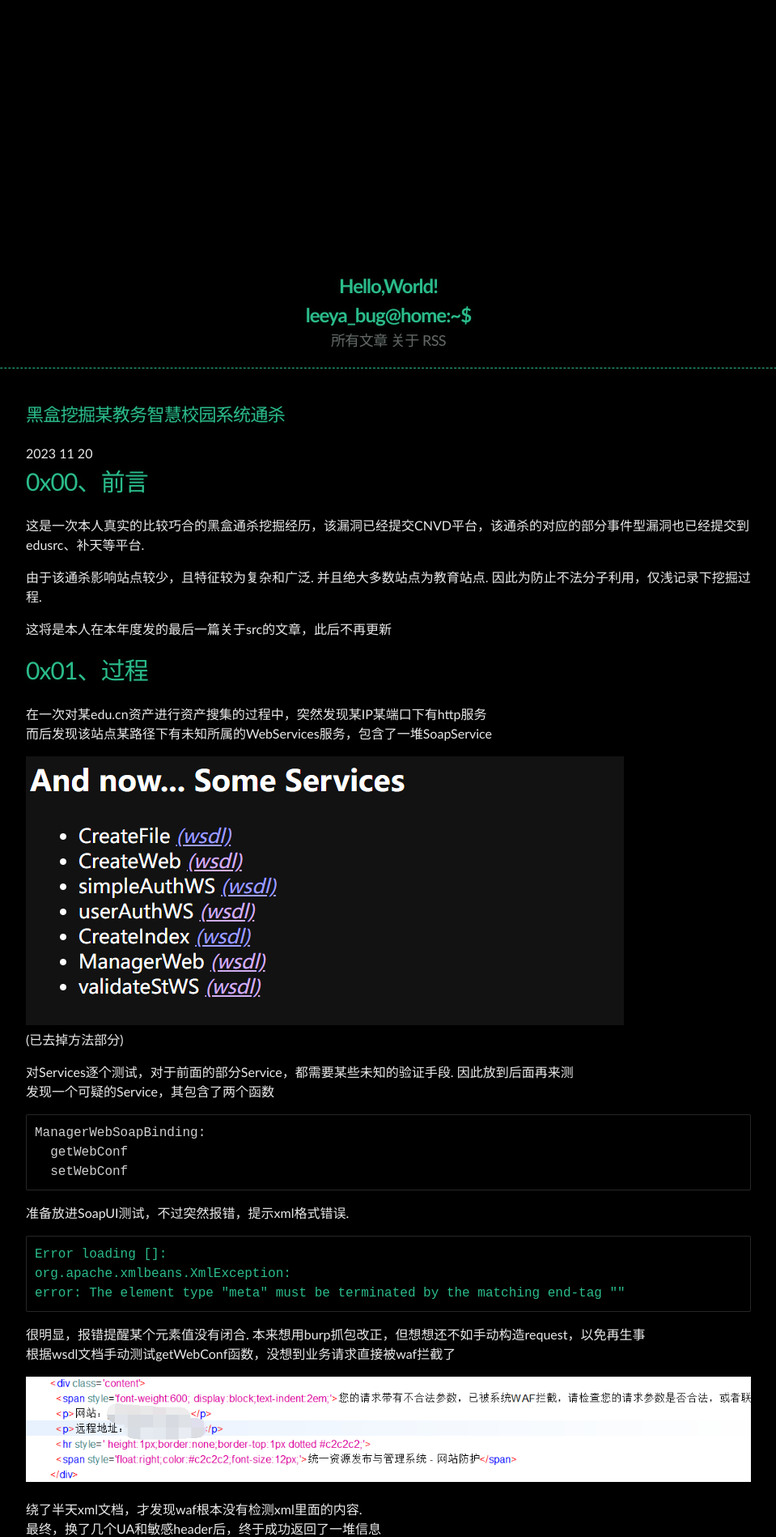
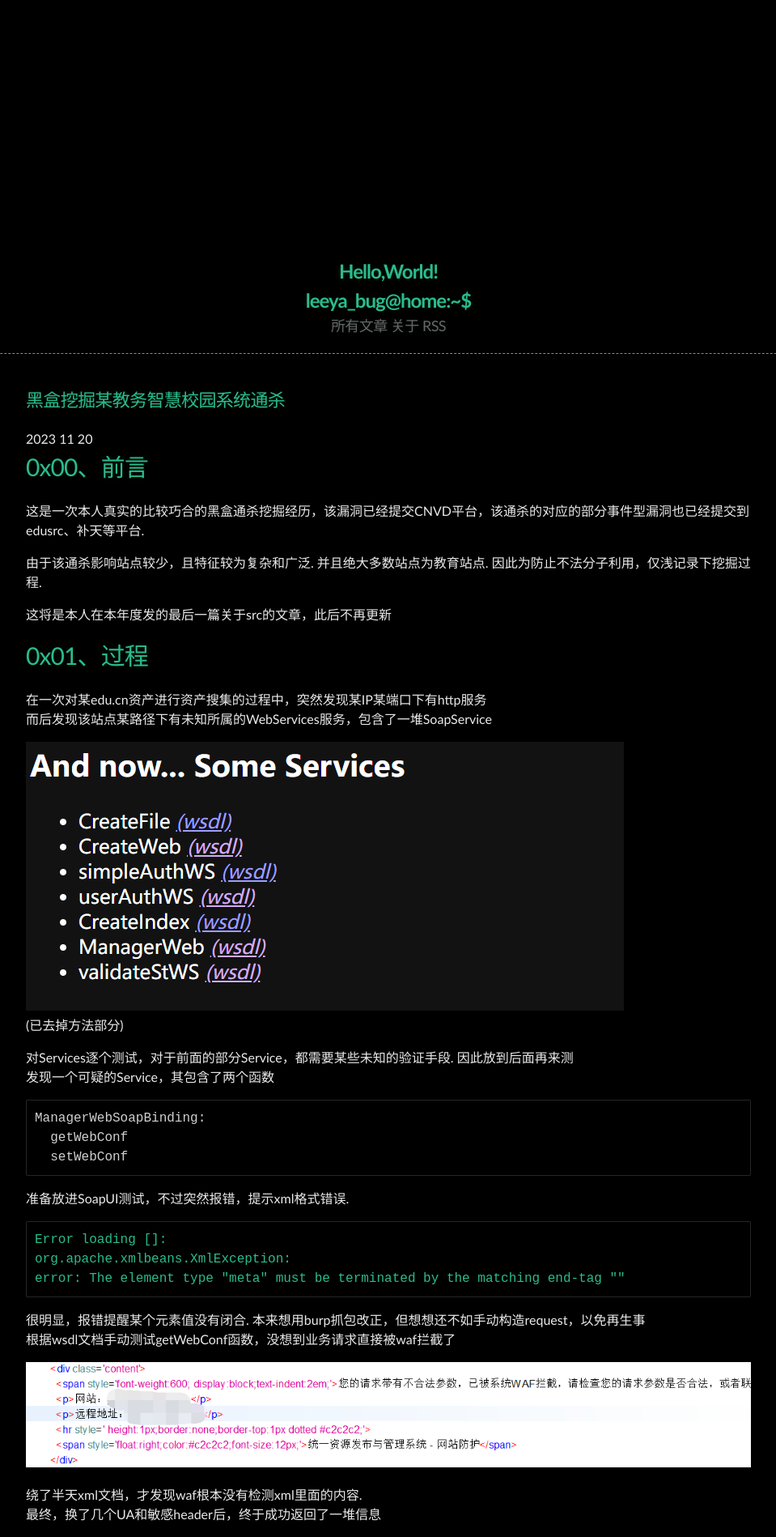
Before and after one commit to Leeyangee/leeyangee.github.io, a Jekyll site: the page built from _posts/2023-11-20-黑盒挖掘某教务智慧校园系统通杀.md, in a window 1280 px wide. Shown: the top 1898 px of the page at 81% size, without its empty margins (160-1119 px from the left). Built offline with Jekyll 4.4.1, drawn with Linux system fonts in a browser that asks for light colours.

Commit message:
Update header.html

```diff
--- a/_includes/header.html
+++ b/_includes/header.html
@@ -1,5 +1,5 @@
 <header>
-  <div style="margin-top:35vh;">
+  <div style="margin-top:33vh;">
     <a style="text-decoration: none;" href="{{ "/" | prepend: site.baseurl | replace: '//', '/' }}">
       <h1 id="showtag">
         Hello,World!
```
